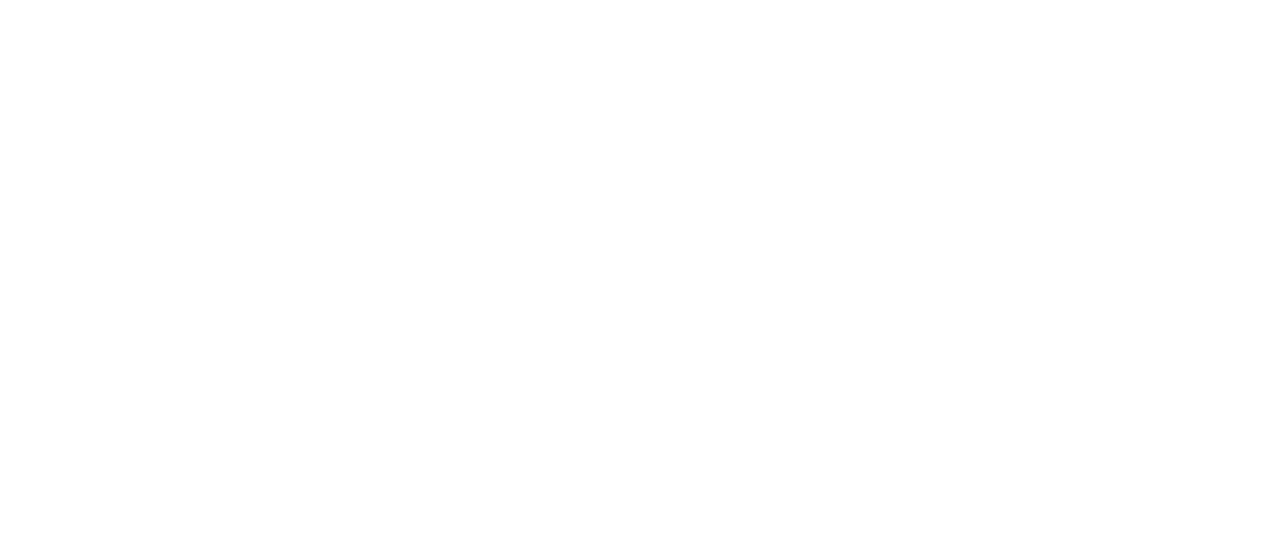
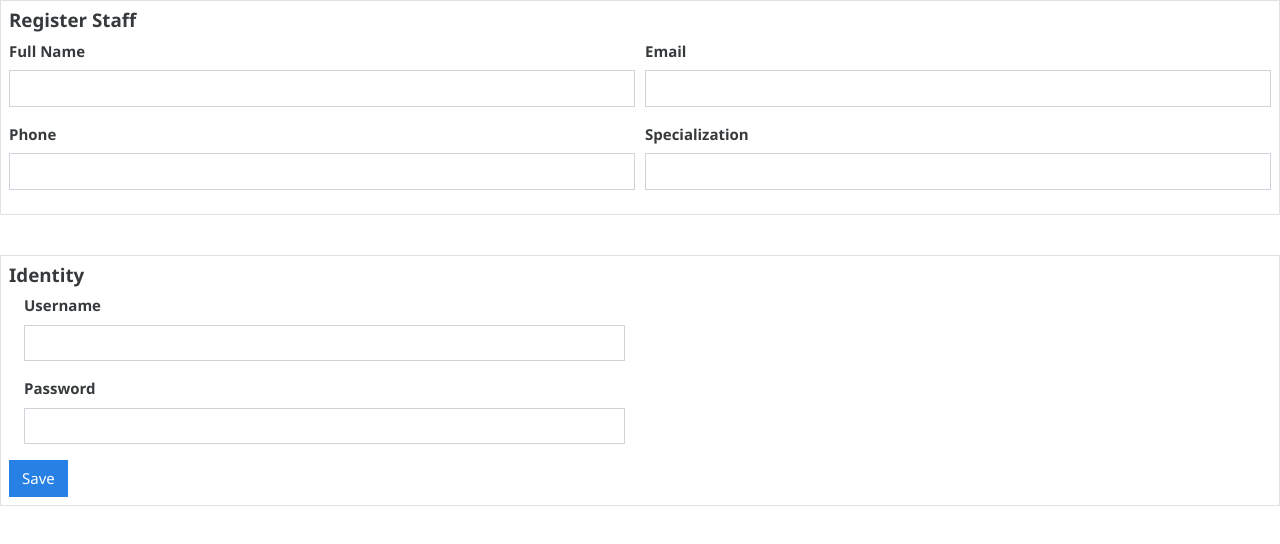
Before and after one commit to jiwantmg/avlekh-ui, a Vue app: page /staffs/register in a window 1280 px wide. Shown: the top 544 px of the page. Built offline with nearby package versions, Linux system fonts and the light colour scheme.

Commit message:
staff register form updated

```diff
--- /dev/null
+++ b/src/api/staff.service.js
@@ -0,0 +1,3 @@
+export const saveStaff = function(staff) {
+    console.log("Saving staff", staff);
+}
--- a/src/components/common/SideBar.vue
+++ b/src/components/common/SideBar.vue
@@ -47,8 +47,8 @@
         url: "/staffs",
         hasChild: true,
         children: [
-          { id: 1, title: "New Staff", url: "/tasks/register" },
-          { id: 2, title: "View All", url: "/tasks/all" }
+          { id: 1, title: "New Staff", url: "/staffs/register" },
+          { id: 2, title: "View All", url: "/staffs/all" }
         ],
       },
       { id: 5, title: "Customers", url: "/customers", hasChild: false },
--- a/src/views/Staff.vue
+++ b/src/components/modules/staffs/StaffList.vue
@@ -1,15 +1,13 @@
 <template>
   <div>
-      staff view
+      <h5>Staff List</h5>
+      <slot />
   </div>
 </template>
 
 <script>
-export default {
 
-}
 </script>
 
 <style>
-
 </style>
--- /dev/null
+++ b/src/components/modules/staffs/StaffRegister.vue
@@ -0,0 +1,83 @@
+<template>
+  <div class="staff-wrapper">
+    <form>
+    <div class="border p-2">
+      <h5 class="font-weight-bold">Register Staff</h5>
+        <div class="form-row">
+          <div class="col-md-6">
+            <div class="form-group">
+              <label class="font-weight-bold" for="task">Full Name</label>
+              <input class="form-control" id="fullName" v-model="form.fullName"/>
+            </div>
+          </div>
+          <div class="col-md-6">
+            <div class="form-group">
+              <label class="font-weight-bold" for="priority">Email</label>
+              <input type="email" class="form-control" id="email" v-model="form.email"/>
+            </div>
+          </div>
+          <div class="col-md-6">
+            <div class="form-group">
+              <label class="font-weight-bold" for="registeredon">Phone</label>
+              <input type="text" class="form-control" id="phone" v-model="form.phone"/>
+            </div>
+          </div>
+          <div class="col-md-6">
+            <div class="form-group">
+              <label class="font-weight-bold" for="deadline">Specialization</label>
+              <input type="text" class="form-control" id="specialization" v-model="form.specialization"/>
+            </div>
+          </div>
+        </div>
+    </div>
+
+
+
+    <div class="border p-2 " style="margin-top:40px;">
+    <h5 class="font-weight-bold">Identity</h5>
+     <div class="form-group">
+        <div class="col-md-6">
+          <label class="font-weight-bold" for="ps">Username</label>
+           <input type="text" class="form-control" id="registeredon" v-model="form.username"/>
+        </div>
+      </div>
+    <div class="form-group">
+        <div class="col-md-6">
+          <label class="font-weight-bold" for="ps">Password</label>
+           <input type="text" class="form-control" id="password" v-model="form.password"/>
+        </div>
+      </div>
+      <div class="button-group">
+        <a class="btn btn-primary" @click="saveStaff()">Save</a>
+      </div>
+    </div>
+  </form>
+
+  </div>
+</template>
+
+
+<script>
+import { saveStaff } from '@/api/staff.service';
+export default {
+  data: () => ({
+    form: {
+        fullName: '',
+        email: '',
+        phone: '',
+        specialization: '',
+        username: '',
+        password: '',
+    },
+  }),
+  methods: {
+    saveStaff() {
+     // alert('save staff?')
+      saveStaff(this.form);
+    },
+  },
+};
+</script>
+
+<style>
+</style>
--- a/src/router/index.js
+++ b/src/router/index.js
@@ -2,6 +2,7 @@
 import VueRouter from 'vue-router'
 import Dashboard from '../views/Dashboard.vue'
 import { tasksRouting } from './tasks';
+import { staffRouting } from './staff';
 
 Vue.use(VueRouter)
 
@@ -10,12 +11,6 @@
     path: '/',
     name: 'Dashboard',
     component: Dashboard
-  },
-
-  {
-    path: '/staffs',
-    name: 'Staff',
-    component: () => import('../views/Staff.vue')
   },
   {
     path: '/customers',
@@ -40,7 +35,8 @@
   base: process.env.BASE_URL,
   routes: [
     ...routes,
-    ...tasksRouting
+    ...tasksRouting,
+    ...staffRouting
   ]
 });
 
--- /dev/null
+++ b/src/router/staff.js
@@ -0,0 +1,12 @@
+export const staffRouting=[
+    {
+        path: '/staffs/register',
+        name: 'Staff',
+        component: () => import('../views/staffs/register.vue')
+    },
+    {
+        path: '/staffs/all',
+        name: 'Staff',
+        component: () => import('../views/staffs/all.vue')
+    }
+];
--- /dev/null
+++ b/src/views/staffs/all.vue
@@ -0,0 +1,19 @@
+<template>
+  <div>
+      <StaffList />
+  </div>
+</template>
+
+<script>
+ import StaffList from '@/components/modules/staffs/StaffList';
+
+export default {
+  components : {
+    StaffList
+  }
+}
+</script>
+
+<style>
+
+</style>
--- /dev/null
+++ b/src/views/staffs/register.vue
@@ -0,0 +1,19 @@
+<template>
+  <div>
+      <StaffRegister />
+  </div>
+</template>
+
+<script>
+ import StaffRegister from '@/components/modules/staffs/StaffRegister';
+
+export default {
+  components : {
+    StaffRegister
+  }
+}
+</script>
+
+<style>
+
+</style>
```
